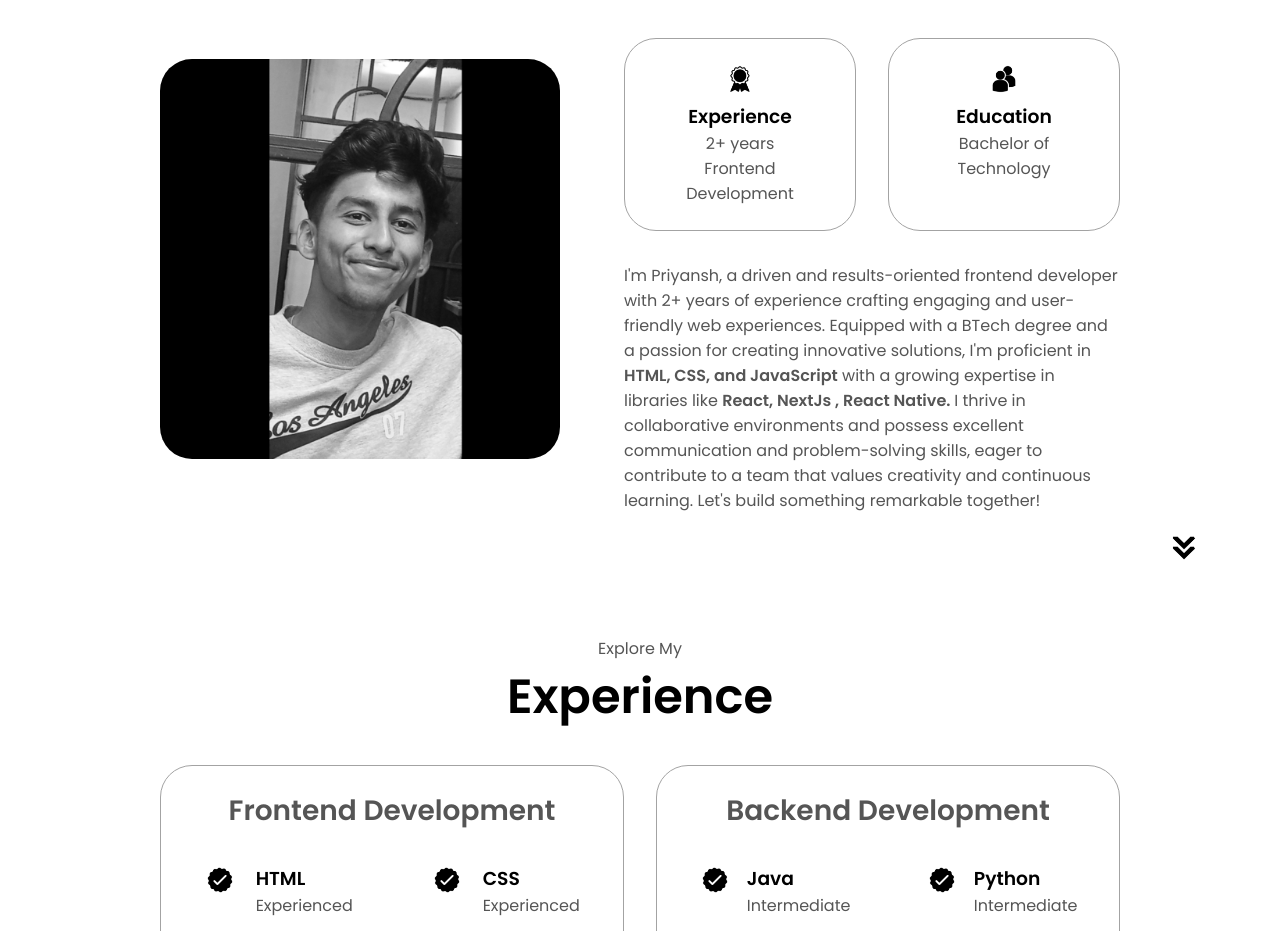
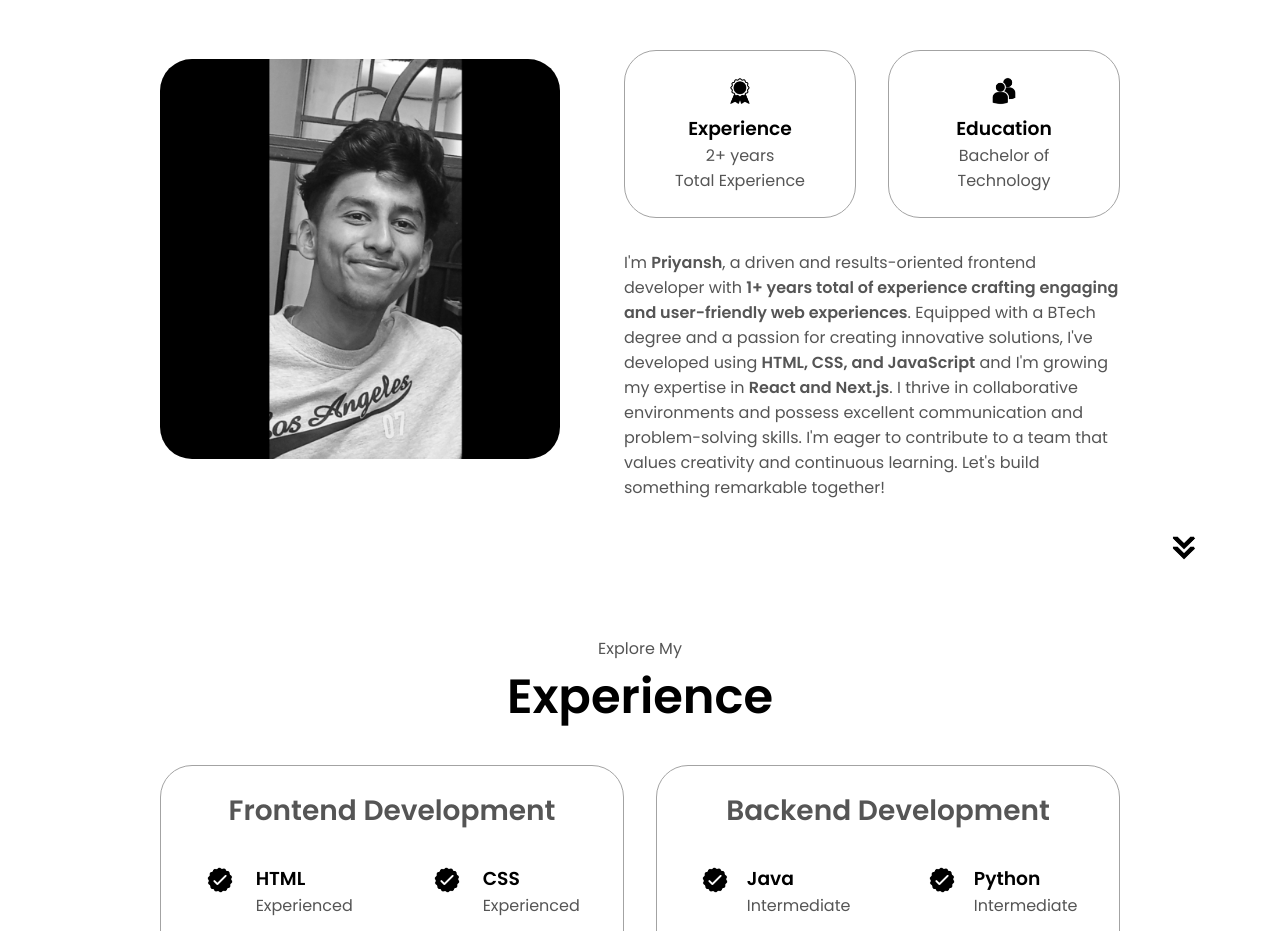
Before and after one commit to TheBlessedOnly/PortFolio, a plain HTML site: page index.html in a window 1280 px wide. Shown: the part 1060-1991 px from the top of the page. Drawn offline with Linux system fonts and the light colour scheme.

Commit message:
Update Bio

```diff
--- a/index.html
+++ b/index.html
@@ -45,7 +45,7 @@
             <p class="section__text__p2">Software Developer</p>
             <div class="btn-container">
                 <button class="btn btn-color-2"
-                onclick="window.open('./assets/Priyansh.pdf')"
+                onclick="window.open('./assets/resume/Priyansh.pdf')"
                 >Download CV</button>
 
                 <button class="btn btn-color-1"
@@ -80,7 +80,7 @@
                          class="icon"
                          />
                          <h3>Experience</h3>
-                         <p>2+ years <br>Frontend Development</p>
+                         <p>2+ years <br>Total Experience</p>
                     </div>
                     <div class="details-container">
                         <img
@@ -93,20 +93,13 @@
                     </div>
                 </div>
                 <div class="text-container">
-                    <p>I'm Priyansh, a driven and results-oriented
-                        frontend developer with 2+ years of
-                        experience crafting engaging and user-friendly
-                        web experiences. Equipped with a BTech degree and
-                        a passion for creating innovative solutions,
-                        I'm proficient in <b>HTML, CSS, and JavaScript</b>
-                        with a growing expertise in libraries like <b>React, NextJs ,
-                        React Native. </b>
-                        I thrive in collaborative environments and possess
-                        excellent communication and problem-solving skills,
-                        eager to contribute to a team that values creativity
-                        and continuous learning. Let's build something
-                        remarkable together!</p>
-
+                    <p>
+                        I'm <b>Priyansh</b>, a driven and results-oriented frontend developer with <b>1+ years total of experience crafting engaging and user-friendly web experiences</b>.
+                        Equipped with a BTech degree and a passion for creating innovative solutions,
+                        I've developed using <b>HTML, CSS, and JavaScript</b> and I'm growing my expertise in <b>React and Next.js</b>.
+                        I thrive in collaborative environments and possess excellent communication and problem-solving skills.
+                        I'm eager to contribute to a team that values creativity and continuous learning. Let's build something remarkable together!
+                    </p>
                 </div>
             </div>
         </div>
```
Also changed, not shown: 2 other files.
